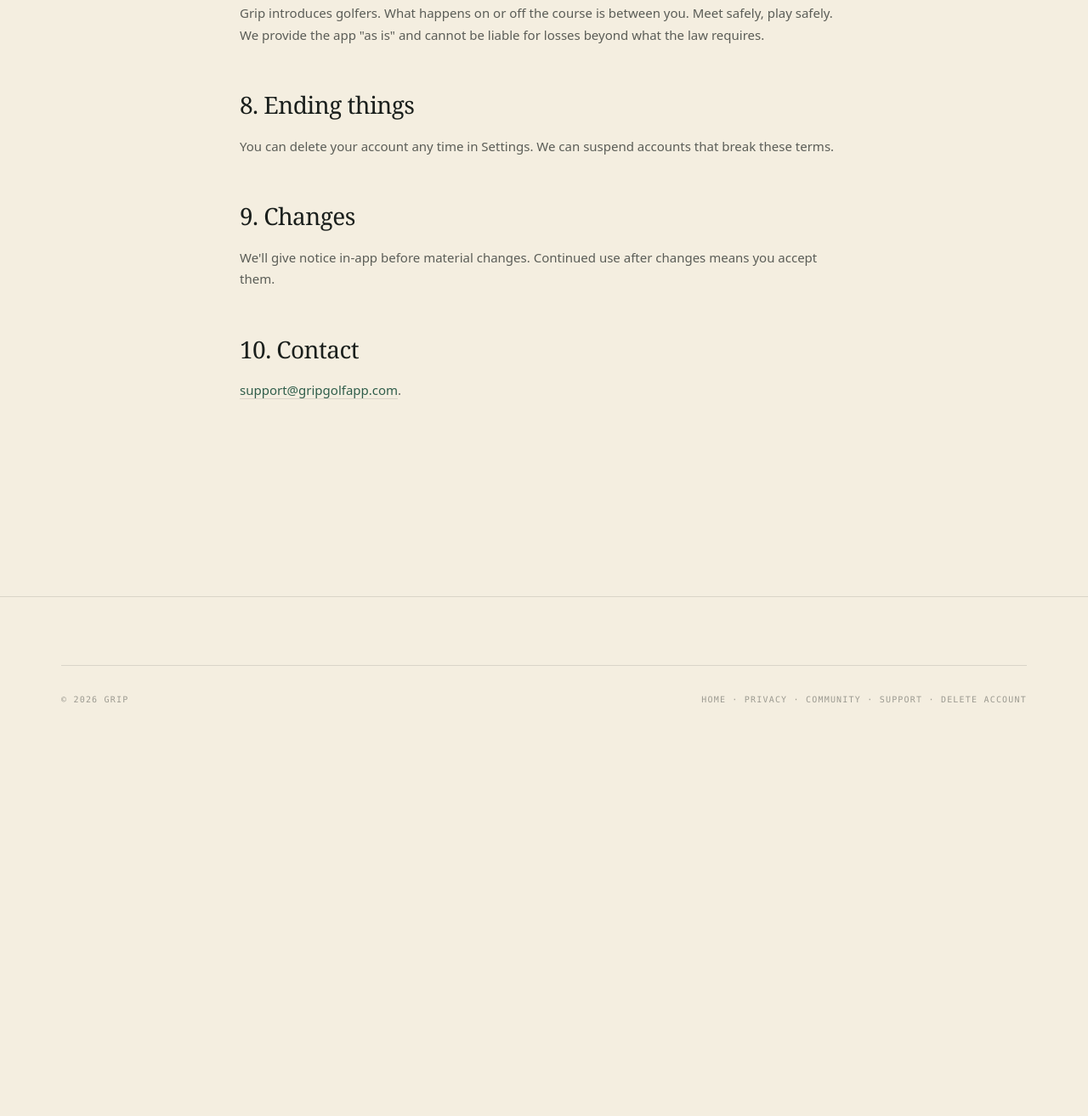
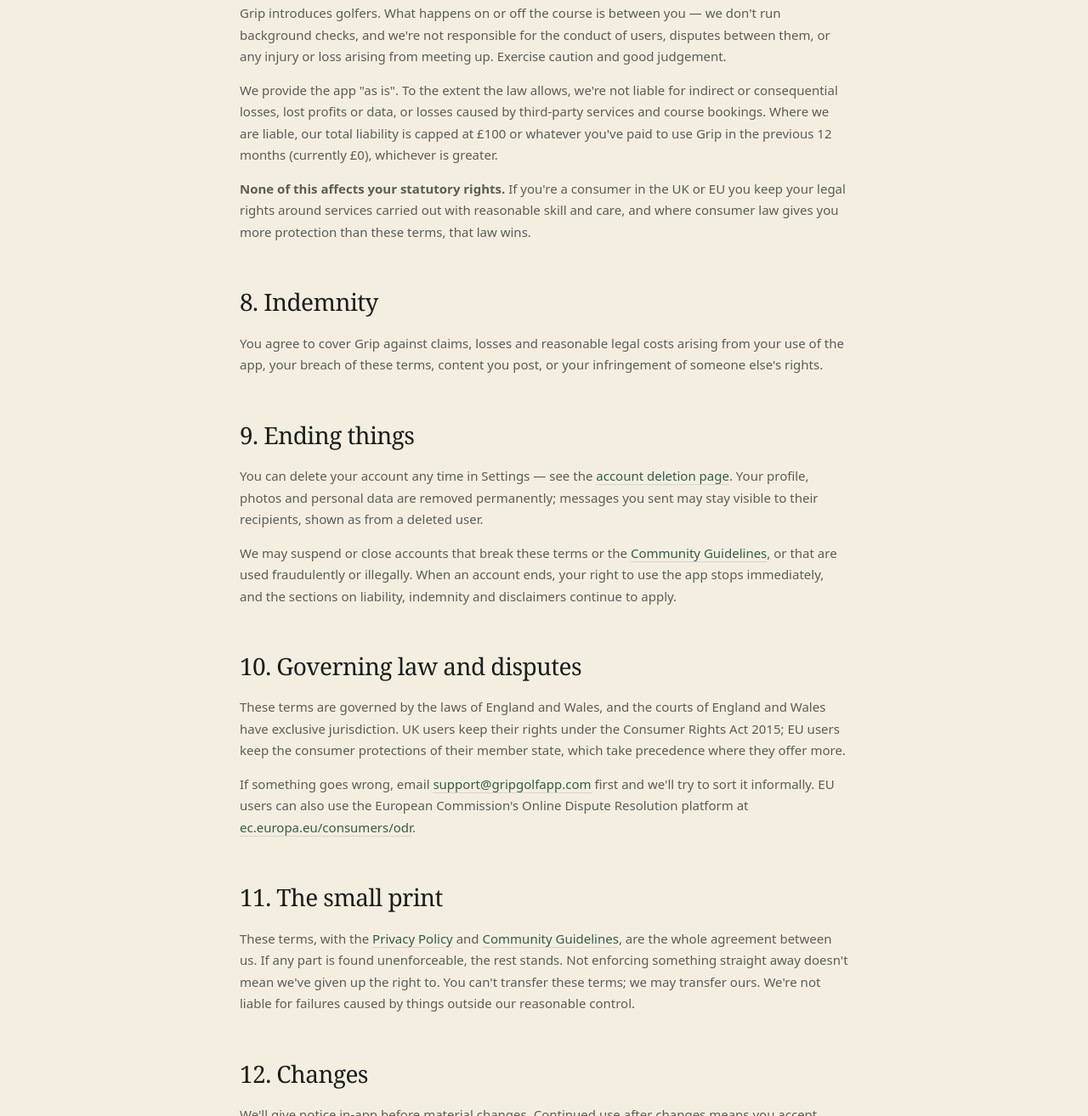
Before and after one commit to icebucket2345-afk/grip-website, a website: page terms.html in a window 1280 px wide. Shown: the part 1486-2800 px from the top of the page at 85% size. Before the commit the page ends 2366 px from the top, so only its background shows below. Drawn offline with Linux system fonts and the light colour scheme.

Commit message:
Make the published terms and guidelines the complete ones
Terms gains what only the unpublished draft carried, most importantly a
governing-law clause -- the live page previously specified no jurisdiction at
all. Also adds the liability cap and consumer-rights carve-out, indemnity,
what survives termination, dispute resolution including the EU ODR platform,
and the standard severability and assignment provisions.

Guidelines gains the enforcement ladder: what earns a warning, a suspension,
or a permanent ban, and that context and history are weighed first.

```diff
--- a/terms.html
+++ b/terms.html
@@ -17,7 +17,7 @@
     <a href="index.html" class="back">← Back to Grip</a>
     <h1>Terms <em>of Service</em></h1>
     <p class="lead">The rules of the road for using Grip.</p>
-    <p class="updated">Last updated · April 2026</p>
+    <p class="updated">Last updated · August 2026</p>
 
     <h2>1. Using Grip</h2>
     <p>You must be 18+ to use Grip. By creating an account, you confirm the information you provide is accurate and agree to follow these terms and the <a href="guidelines.html">Community Guidelines</a>.</p>
@@ -43,16 +43,29 @@
     <p>Grip links to course databases, tee-time bookings, and handicap providers. Their terms apply when you use them.</p>
 
     <h2>7. Liability</h2>
-    <p>Grip introduces golfers. What happens on or off the course is between you. Meet safely, play safely. We provide the app "as is" and cannot be liable for losses beyond what the law requires.</p>
+    <p>Grip introduces golfers. What happens on or off the course is between you — we don't run background checks, and we're not responsible for the conduct of users, disputes between them, or any injury or loss arising from meeting up. Exercise caution and good judgement.</p>
+    <p>We provide the app "as is". To the extent the law allows, we're not liable for indirect or consequential losses, lost profits or data, or losses caused by third-party services and course bookings. Where we are liable, our total liability is capped at £100 or whatever you've paid to use Grip in the previous 12 months (currently £0), whichever is greater.</p>
+    <p><strong>None of this affects your statutory rights.</strong> If you're a consumer in the UK or EU you keep your legal rights around services carried out with reasonable skill and care, and where consumer law gives you more protection than these terms, that law wins.</p>
 
-    <h2>8. Ending things</h2>
-    <p>You can delete your account any time in Settings. We can suspend accounts that break these terms.</p>
+    <h2>8. Indemnity</h2>
+    <p>You agree to cover Grip against claims, losses and reasonable legal costs arising from your use of the app, your breach of these terms, content you post, or your infringement of someone else's rights.</p>
 
-    <h2>9. Changes</h2>
-    <p>We'll give notice in-app before material changes. Continued use after changes means you accept them.</p>
+    <h2>9. Ending things</h2>
+    <p>You can delete your account any time in Settings — see the <a href="delete-account.html">account deletion page</a>. Your profile, photos and personal data are removed permanently; messages you sent may stay visible to their recipients, shown as from a deleted user.</p>
+    <p>We may suspend or close accounts that break these terms or the <a href="guidelines.html">Community Guidelines</a>, or that are used fraudulently or illegally. When an account ends, your right to use the app stops immediately, and the sections on liability, indemnity and disclaimers continue to apply.</p>
 
-    <h2>10. Contact</h2>
-    <p><a href="mailto:support@gripgolfapp.com">support@gripgolfapp.com</a>.</p>
+    <h2>10. Governing law and disputes</h2>
+    <p>These terms are governed by the laws of England and Wales, and the courts of England and Wales have exclusive jurisdiction. UK users keep their rights under the Consumer Rights Act 2015; EU users keep the consumer protections of their member state, which take precedence where they offer more.</p>
+    <p>If something goes wrong, email <a href="mailto:support@gripgolfapp.com">support@gripgolfapp.com</a> first and we'll try to sort it informally. EU users can also use the European Commission's Online Dispute Resolution platform at <a href="https://ec.europa.eu/consumers/odr">ec.europa.eu/consumers/odr</a>.</p>
+
+    <h2>11. The small print</h2>
+    <p>These terms, with the <a href="privacy.html">Privacy Policy</a> and <a href="guidelines.html">Community Guidelines</a>, are the whole agreement between us. If any part is found unenforceable, the rest stands. Not enforcing something straight away doesn't mean we've given up the right to. You can't transfer these terms; we may transfer ours. We're not liable for failures caused by things outside our reasonable control.</p>
+
+    <h2>12. Changes</h2>
+    <p>We'll give notice in-app before material changes. Continued use after changes means you accept them. If you don't agree, stop using Grip and delete your account.</p>
+
+    <h2>13. Contact</h2>
+    <p>General support: <a href="mailto:support@gripgolfapp.com">support@gripgolfapp.com</a>. Legal notices: <a href="mailto:legal@gripgolfapp.com">legal@gripgolfapp.com</a>.</p>
   </main>
 
   <footer class="foot"><div class="container"><div class="foot-bottom"><span>© 2026 Grip</span><span><a href="index.html">Home</a> · <a href="privacy.html">Privacy</a> · <a href="guidelines.html">Community</a> · <a href="support.html">Support</a> · <a href="delete-account.html">Delete account</a></span></div></div></footer>
```
Also changed, not shown: guidelines.html (+8 -2 lines).
